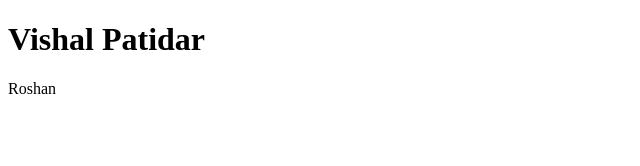
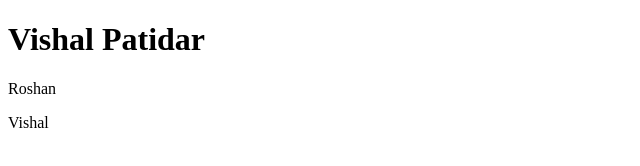
Before and after one commit to vishalpatida0102/Vishal, a plain HTML site: page index.html in a window 1280 px wide. Shown: the full height of the page, 0-640 px from the left. Drawn offline with Linux system fonts and the light colour scheme.

Commit message:
Vishal name edit

```diff
--- a/index.html
+++ b/index.html
@@ -8,5 +8,6 @@
 <body>
     <h1>Vishal Patidar</h1>
     <p>Roshan</p>
+    <p>Vishal</p>
 </body>
 </html>
```
